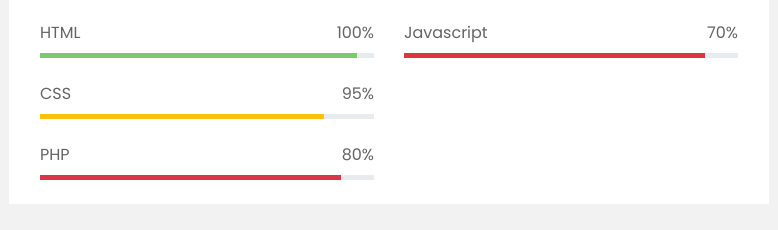
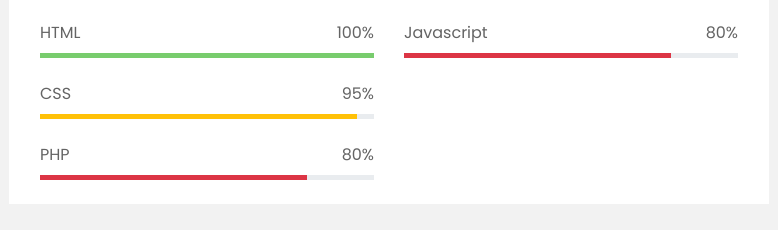
Before and after one commit to AguwaFavour15/Portfolio, a plain HTML site: page index.html in a window 1280 px wide. Shown: the part 566-796 px from the top of the page, 441-1219 px from the left. Drawn offline with nearby package versions, Linux system fonts and the light colour scheme; a web font is replaced by a local one.

Commit message:
Add files via upload

```diff
--- a/index.html
+++ b/index.html
@@ -111,7 +111,7 @@
                                     <p class="mb-2">100%</p>
                                 </div>
                                 <div class="progress">
-                                    <div class="progress-bar bg-primary" role="progressbar" aria-valuenow="95" aria-valuemin="0" aria-valuemax="100"></div>
+                                    <div class="progress-bar bg-primary" role="progressbar" aria-valuenow="100" aria-valuemin="0" aria-valuemax="100"></div>
                                 </div>
                             </div>
                             <div class="skill mb-4">
@@ -120,7 +120,7 @@
                                     <p class="mb-2">95%</p>
                                 </div>
                                 <div class="progress">
-                                    <div class="progress-bar bg-warning" role="progressbar" aria-valuenow="85" aria-valuemin="0" aria-valuemax="100"></div>
+                                    <div class="progress-bar bg-warning" role="progressbar" aria-valuenow="95" aria-valuemin="0" aria-valuemax="100"></div>
                                 </div>
                             </div>
                             <div class="skill mb-4">
@@ -129,7 +129,7 @@
                                     <p class="mb-2">80%</p>
                                 </div>
                                 <div class="progress">
-                                    <div class="progress-bar bg-danger" role="progressbar" aria-valuenow="90" aria-valuemin="0" aria-valuemax="100"></div>
+                                    <div class="progress-bar bg-danger" role="progressbar" aria-valuenow="80" aria-valuemin="0" aria-valuemax="100"></div>
                                 </div>
                             </div>
                         </div>
@@ -137,10 +137,10 @@
                             <div class="skill mb-4">
                                 <div class="d-flex justify-content-between">
                                     <p class="mb-2">Javascript</p>
-                                    <p class="mb-2">70%</p>
+                                    <p class="mb-2">80%</p>
                                 </div>
                                 <div class="progress">
-                                    <div class="progress-bar bg-danger" role="progressbar" aria-valuenow="90" aria-valuemin="0" aria-valuemax="100"></div>
+                                    <div class="progress-bar bg-danger" role="progressbar" aria-valuenow="80" aria-valuemin="0" aria-valuemax="100"></div>
                                 </div>
                             </div>
 
```
